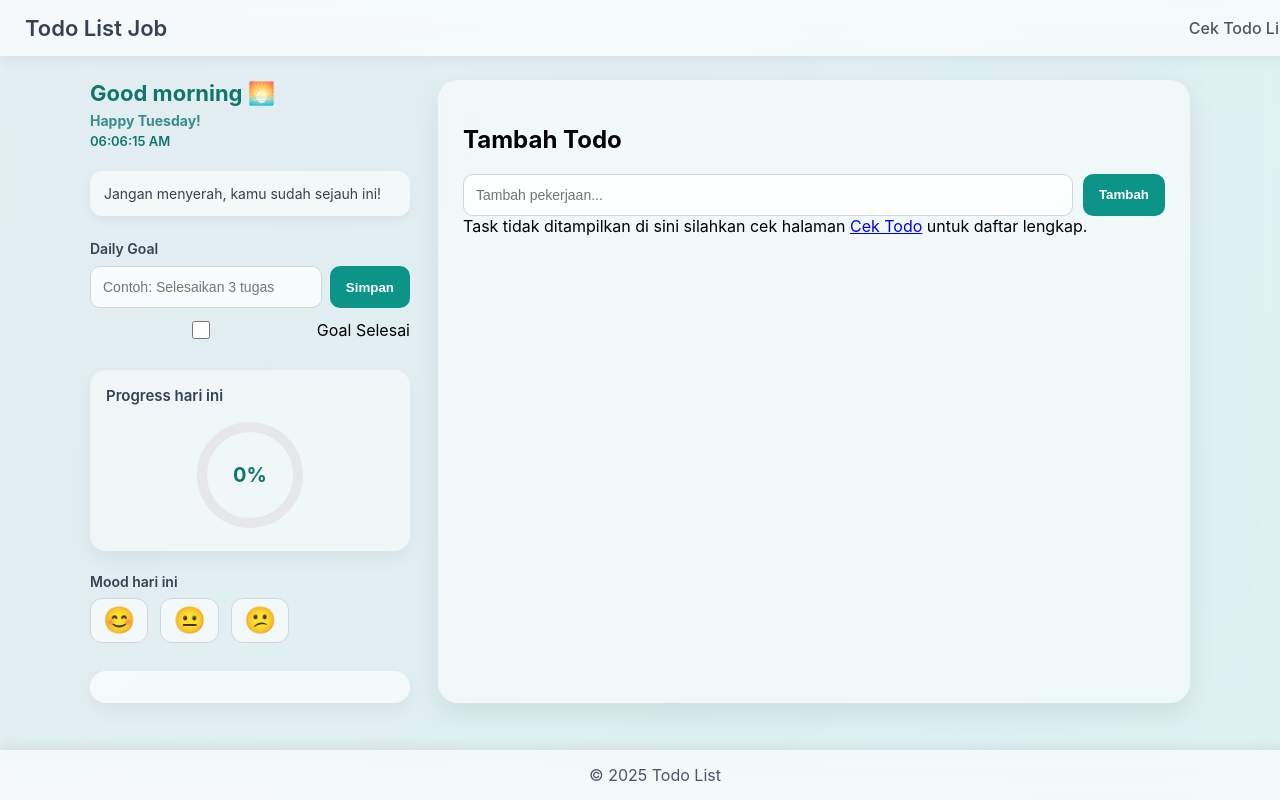
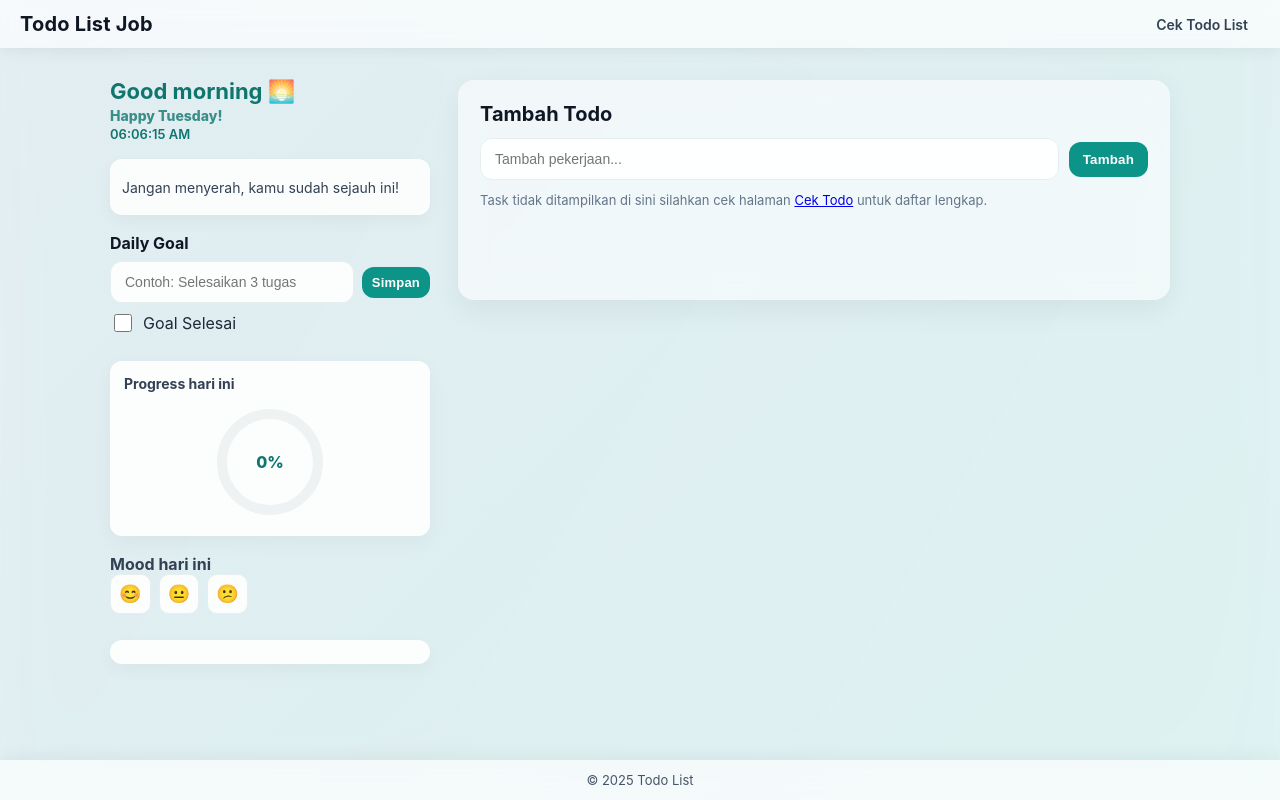
Before and after one commit to ujanglapok/todolist, a plain HTML site: page todo_list.html in a window 1280 px wide. Drawn offline with Linux system fonts and the light colour scheme.

Commit message:
Update todo_list.css

```diff
--- a/todo_list.css
+++ b/todo_list.css
@@ -1,153 +1,186 @@
 /* ================================ GLOBAL ================================ */
+:root{
+  --accent: #0d9488;
+  --accent-dark: #0f766e;
+  --muted: #64748b;
+  --bg-start: #eef2f7;
+  --bg-end: #e5f4f3;
+  --card-bg: rgba(255,255,255,0.55);
+  --glass: rgba(255,255,255,0.65);
+}
+
+*{box-sizing:border-box}
+html,body{height:100%}
 body {
-  font-family: "Inter", "Poppins", sans-serif;
-  background: linear-gradient(135deg, #eef2f7, #e5f4f3);
+  font-family: Inter, "Poppins", system-ui, -apple-system, "Segoe UI", Roboto, "Helvetica Neue", Arial;
+  background: linear-gradient(135deg, var(--bg-start), var(--bg-end));
   margin: 0;
   padding: 0;
-  padding-top: 80px;
-  padding-bottom: 60px;
+  padding-top: 80px;   /* ruang navbar */
+  padding-bottom: 64px;/* ruang footer */
+  color: #1f2937;
+  -webkit-font-smoothing:antialiased;
+  -moz-osx-font-smoothing:grayscale;
   overflow-x: hidden;
 }
 
+/* soft animated blurred layer */
 .bg-anim {
   position: fixed;
   inset: 0;
   z-index: -2;
   background: linear-gradient(120deg, rgba(13,148,136,0.05), rgba(6,182,212,0.03));
-  filter: blur(50px);
-  transform: scale(1.1);
+  filter: blur(48px);
+  transform: scale(1.06);
 }
 
 /* ================================ NAVBAR ================================ */
 .navbar {
   width: 100%;
-  background: rgba(255,255,255,0.65);
-  backdrop-filter: blur(10px);
-  padding: 15px 25px;
+  background: var(--glass);
+  backdrop-filter: blur(8px);
+  padding: 12px 20px;
   display: flex;
   justify-content: space-between;
   align-items: center;
-  box-shadow: 0 4px 12px rgba(0,0,0,0.05);
+  gap: 12px;
+  box-shadow: 0 4px 14px rgba(2,6,23,0.06);
   position: fixed;
   top: 0;
   left: 0;
-  z-index: 10;
+  z-index: 50;
 }
 
 .nav-brand {
-  font-size: 22px;
-  font-weight: 600;
-  color: #374151;
+  font-size: 20px;
+  font-weight: 700;
+  color: #0f1724;
+  letter-spacing: 0.2px;
 }
 
 .nav-links {
   list-style: none;
   display: flex;
-  gap: 20px;
+  gap: 12px;
   margin: 0;
+  padding: 0;
+  align-items:center;
 }
 
 .nav-links a {
-  color: #4b5563;
+  color: #334155;
   text-decoration: none;
-  font-weight: 500;
-  padding: 6px 12px;
-  border-radius: 8px;
-  transition: 0.2s;
+  font-weight: 600;
+  padding: 8px 12px;
+  border-radius: 10px;
+  transition: all .18s ease;
+  font-size: 14px;
 }
 
 .nav-links a:hover {
-  background: rgba(0,0,0,0.05);
-  color: #0f766e;
+  background: rgba(15,23,42,0.04);
+  color: var(--accent-dark);
 }
 
 /* ================================ LAYOUT ================================ */
 .page {
   max-width: 1100px;
   margin: 0 auto;
-  padding: 0 22px;
-  display: flex;
+  padding: 0 20px;
+  display: grid;
+  grid-template-columns: 320px 1fr;
   gap: 28px;
+  align-items: start;
 }
 
+/* fallback for small screens */
+@media (max-width: 920px){
+  .page{ grid-template-columns: 1fr; padding: 0 16px; gap: 18px; }
+}
+
+/* sidepanel */
 .sidepanel {
-  width: 320px;
+  width: 100%;
   display: flex;
   flex-direction: column;
-  gap: 22px;
+  gap: 18px;
 }
 
+/* main container card */
 .container {
-  flex: 1;
-  background: rgba(255,255,255,0.55);
-  backdrop-filter: blur(14px);
-  padding: 25px;
-  border-radius: 20px;
-  box-shadow: 0 10px 30px rgba(0,0,0,0.08);
-  animation: fadeIn 0.6s ease;
+  background: var(--card-bg);
+  backdrop-filter: blur(12px);
+  padding: 22px;
+  border-radius: 16px;
+  box-shadow: 0 10px 30px rgba(2,6,23,0.06);
+  animation: fadeIn 0.5s ease;
+  min-height: 220px;
 }
 
-/* RESPONSIVE PAGE */
-@media (max-width: 920px) {
-  .page {
-    flex-direction: column;
-    padding: 0 16px;
-  }
-  .sidepanel {
-    width: 100%;
-  }
+@keyframes fadeIn {
+  from { opacity: 0; transform: translateY(10px); }
+  to   { opacity: 1; transform: translateY(0); }
 }
 
-/* SMALL PHONE */
-@media (max-width: 480px) {
-  .container {
-    padding: 18px;
-  }
-  .input-area {
-    flex-direction: column;
-  }
-  button {
-    width: 100%;
-  }
+/* page title */
+.title {
+  font-size: 20px;
+  font-weight: 700;
+  text-align: left;
+  margin: 0 0 12px 0;
+  color: #0f1724;
 }
 
-/* ================================ INPUT ================================ */
+/* ================================ INPUT / BUTTONS ================================ */
 .input-area {
   display: flex;
   gap: 10px;
+  align-items: center;
 }
 
-input {
+input[type="text"], input[type="search"], .input {
   flex: 1;
-  padding: 12px;
-  border: 1px solid #d1d5db;
-  border-radius: 10px;
-  background: #ffffffcc;
+  padding: 12px 14px;
+  border-radius: 12px;
+  border: 1px solid #e6eef0;
+  background: rgba(255,255,255,0.9);
   font-size: 14px;
-  transition: 0.2s;
+  color: #0f1724;
+  transition: box-shadow .15s ease, transform .12s ease;
 }
 
-input:focus {
-  background: #fff;
-  border-color: #0d9488;
-  box-shadow: 0 0 0 3px rgba(13,148,136,0.2);
+input:focus, .input:focus {
   outline: none;
+  box-shadow: 0 6px 20px rgba(13,148,136,0.12);
+  transform: translateY(-1px);
+  border-color: rgba(13,148,136,0.18);
 }
 
-button {
-  padding: 10px 16px;
-  background: #0d9488;
+button, .btn {
+  padding: 10px 14px;
+  border-radius: 12px;
+  background: var(--accent);
+  color: #fff;
   border: none;
-  border-radius: 10px;
-  color: white;
   cursor: pointer;
-  font-weight: 600;
-  transition: 0.2s;
+  font-weight: 700;
+  letter-spacing: 0.2px;
+  transition: transform .12s ease, background .12s ease;
 }
 
-button:hover {
-  background: #0f766e;
-  transform: scale(1.04);
+button:hover, .btn:hover { transform: translateY(-2px); background: var(--accent-dark); }
+button:active, .btn:active { transform: translateY(0); }
+
+.btn.small {
+  padding: 8px 10px;
+  font-size: 13px;
+}
+
+/* hint text */
+.hint {
+  margin-top: 12px;
+  font-size: 13px;
+  color: var(--muted);
 }
 
 /* ================================ NOTIFICATION ================================ */
@@ -156,148 +189,125 @@ button:hover {
   top: 90px;
   left: 50%;
   transform: translateX(-50%) translateY(-10px);
-  background: #0f766e;
+  background: var(--accent-dark);
   color: white;
   padding: 12px 18px;
-  border-radius: 10px;
+  border-radius: 12px;
   opacity: 0;
   pointer-events: none;
-  transition: all 0.35s cubic-bezier(.2,.9,.3,1);
-  box-shadow: 0 10px 25px rgba(0,0,0,0.15);
-  z-index: 999;
+  transition: all 0.28s cubic-bezier(.2,.9,.3,1);
+  box-shadow: 0 12px 30px rgba(2,6,23,0.12);
+  z-index: 120;
 }
+.notify.show { opacity: 1; transform: translateX(-50%) translateY(0); }
 
-.notify.show {
-  opacity: 1;
-  transform: translateX(-50%) translateY(0);
-}
-
-/* ================================ SIDE FIELDS ================================ */
+/* ================================ SIDE FIELDS: GREETING + QUOTE ================================ */
 .greeting {
-  font-size: 24px;
-  font-weight: 700;
-  color: #0f766e;
+  font-size: 20px;
+  font-weight: 800;
+  color: var(--accent-dark);
+  line-height: 1.05;
 }
 
 .quote {
-  background: rgba(255,255,255,0.6);
-  padding: 14px;
+  background: rgba(255,255,255,0.86);
+  padding: 12px;
   border-radius: 12px;
-  color: #374151;
+  color: #334155;
   font-size: 14px;
-  box-shadow: 0 4px 12px rgba(0,0,0,0.05);
+  box-shadow: 0 6px 18px rgba(2,6,23,0.04);
+  min-height: 56px;
+  display: flex;
+  align-items: center;
 }
 
 /* ================================ DAILY GOAL ================================ */
-.daily-goal .label {
-  font-size: 14px;
-  font-weight: 600;
-  color: #374151;
-}
+.daily-goal .label { font-weight: 700; color: #0f1724; display:block; margin-bottom:8px; }
+.goal-row { display:flex; gap:8px; align-items:center; }
+.goal-done-row { display:flex; gap:8px; align-items:center; margin-top:8px; }
+.goal-text { margin-top:8px; color: var(--muted); font-size:13px }
 
-.goal-row {
-  display: flex;
-  gap: 8px;
-  margin-top: 8px;
-}
+#goalCheck { width:18px; height:18px; cursor:pointer; }
 
-.goal-done-row {
-  display: flex;
-  align-items: center;
-  gap: 6px;
-  margin-top: 10px;
-}
-
-.goal-text {
-  margin-top: 6px;
-  font-size: 13px;
-  color: #475569;
-}
-
-#goalCheck {
-  width: 18px;
-  height: 18px;
-  cursor: pointer;
-}
-
+/* applause box */
 .goal-congrats {
-  display: none;
-  background: #0d9488;
-  color: white;
+  display:none;
+  background: linear-gradient(90deg,var(--accent),var(--accent-dark));
+  color: #fff;
   padding: 12px;
   border-radius: 12px;
   text-align: center;
-  font-weight: 600;
-  animation: pop 0.4s ease;
-}
-
-@keyframes pop {
-  from { transform: scale(0.7); opacity: 0; }
-  to { transform: scale(1); opacity: 1; }
+  font-weight: 800;
+  box-shadow: 0 10px 30px rgba(13,148,136,0.12);
 }
 
 /* ================================ PROGRESS RING ================================ */
 .progress-block {
-  background: rgba(255,255,255,0.5);
-  padding: 16px;
-  border-radius: 16px;
-  box-shadow: 0 8px 20px rgba(0,0,0,0.05);
+  background: rgba(255,255,255,0.9);
+  padding: 14px;
+  border-radius: 12px;
+  box-shadow: 0 6px 20px rgba(2,6,23,0.04);
 }
 
-.progress-title {
-  font-size: 15px;
-  font-weight: 600;
-  color: #334155;
-  margin-bottom: 10px;
-}
+.progress-title { font-weight:700; color:#334155; margin-bottom:10px; font-size:14px }
 
-.ring-wrap {
-  position: relative;
-  width: 120px;
-  height: 120px;
-  margin: auto;
-}
-
-.ring-bg { fill: none; stroke: #e5e7eb; stroke-width: 10; }
-
+.ring-wrap { position: relative; width:120px; height:120px; margin:auto; }
+.ring-bg { fill:none; stroke:#eef2f2; stroke-width:10 }
 .ring-fill {
-  fill: none;
-  stroke: #0d9488;
-  stroke-width: 10;
+  fill:none;
+  stroke: var(--accent);
+  stroke-width:10;
   stroke-linecap: round;
   transform: rotate(-90deg);
   transform-origin: center;
-  transition: stroke-dashoffset 0.45s ease;
+  transition: stroke-dashoffset .45s ease;
+}
+.ring-label {
+  position:absolute;
+  inset:0;
+  display:flex;
+  align-items:center;
+  justify-content:center;
+  font-weight:800;
+  color:var(--accent-dark);
 }
 
-.ring-label {
-  position: absolute;
-  top: 50%;
-  left: 50%;
-  transform: translate(-50%, -50%);
-  font-size: 20px;
-  font-weight: 700;
-  color: #0f766e;
+/* ================================ MOOD + MINI CALENDAR + CONFETTI ================================ */
+.mood .label{font-weight:700;color:#334155}
+.mood-row{display:flex;gap:8px}
+.mood-btn{font-size:18px;padding:8px;border-radius:10px;background:rgba(255,255,255,0.9);border:1px solid #e6eef0;cursor:pointer;transition:transform .12s}
+.mood-btn:hover{transform:translateY(-3px);background:var(--accent-dark);color:#fff}
+
+.mini-calendar{padding:12px;border-radius:12px;background:rgba(255,255,255,0.9);box-shadow:0 6px 18px rgba(2,6,23,0.04);text-align:center;font-weight:700;color:#334155}
+
+.confetti{position:fixed;inset:0;pointer-events:none;z-index:999}
+
+/* ================================ FOOTER ================================ */
+.footer{
+  width:100%;
+  padding:12px 16px;
+  background: var(--glass);
+  backdrop-filter: blur(8px);
+  position:fixed;
+  bottom:0;
+  left:0;
+  text-align:center;
+  color:#475569;
+  box-shadow:0 -6px 18px rgba(2,6,23,0.04);
+  font-size:13px;
 }
 
-/* ================================ MOOD + CALENDAR + CONFETTI + FOOTER ================================ */
-.mood .label { font-size: 14px; font-weight: 600; color: #374151; }
-.mood-row { display:flex; gap:12px; margin-top:8px; }
-.mood-btn { font-size:26px; padding:6px 12px; background: rgba(255,255,255,0.6); border:1px solid #d1d5db; border-radius:12px; cursor:pointer; transition:0.2s; }
-.mood-btn:hover { background:#0f766e; color:white; }
+/* ================================ RESPONSIVENESS TWEAKS ================================ */
+@media (max-width: 720px){
+  .page{ gap:14px; padding:0 14px; }
+  .nav-brand{ font-size:18px }
+  .nav-links a{ padding:6px 10px; font-size:14px }
+  .ring-wrap{ width:100px; height:100px }
+}
 
-.mini-calendar { background: rgba(255,255,255,0.65); padding:16px; border-radius:16px; box-shadow:0 8px 20px rgba(0,0,0,0.05); text-align:center; font-weight:600; color:#334155; }
-.confetti { position: fixed; inset: 0; pointer-events: none; z-index: 999; }
-
-.footer {
-  width: 100%;
-  padding: 15px;
-  background: rgba(255,255,255,0.6);
-  backdrop-filter: blur(10px);
-  color: #475569;
-  text-align: center;
-  position: fixed;
-  bottom: 0;
-  left: 0;
-  box-shadow: 0 -4px 12px rgba(0,0,0,0.06);
+/* small mobile */
+@media (max-width: 420px){
+  .greeting{ font-size:18px }
+  .quote{ font-size:13px; min-height:48px }
+  .nav-links{ display:none } /* keep navbar simple on tiny screens */
 }
```
